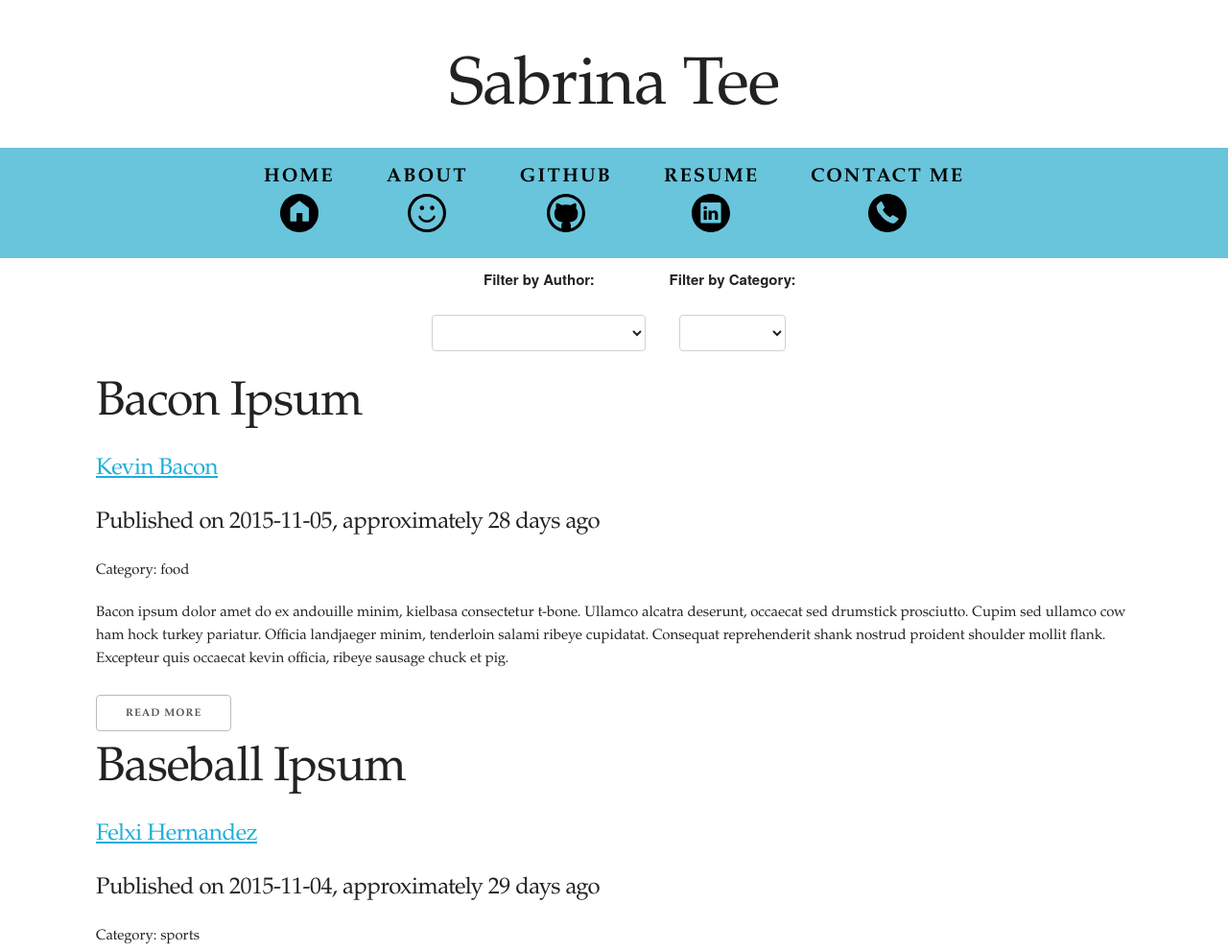
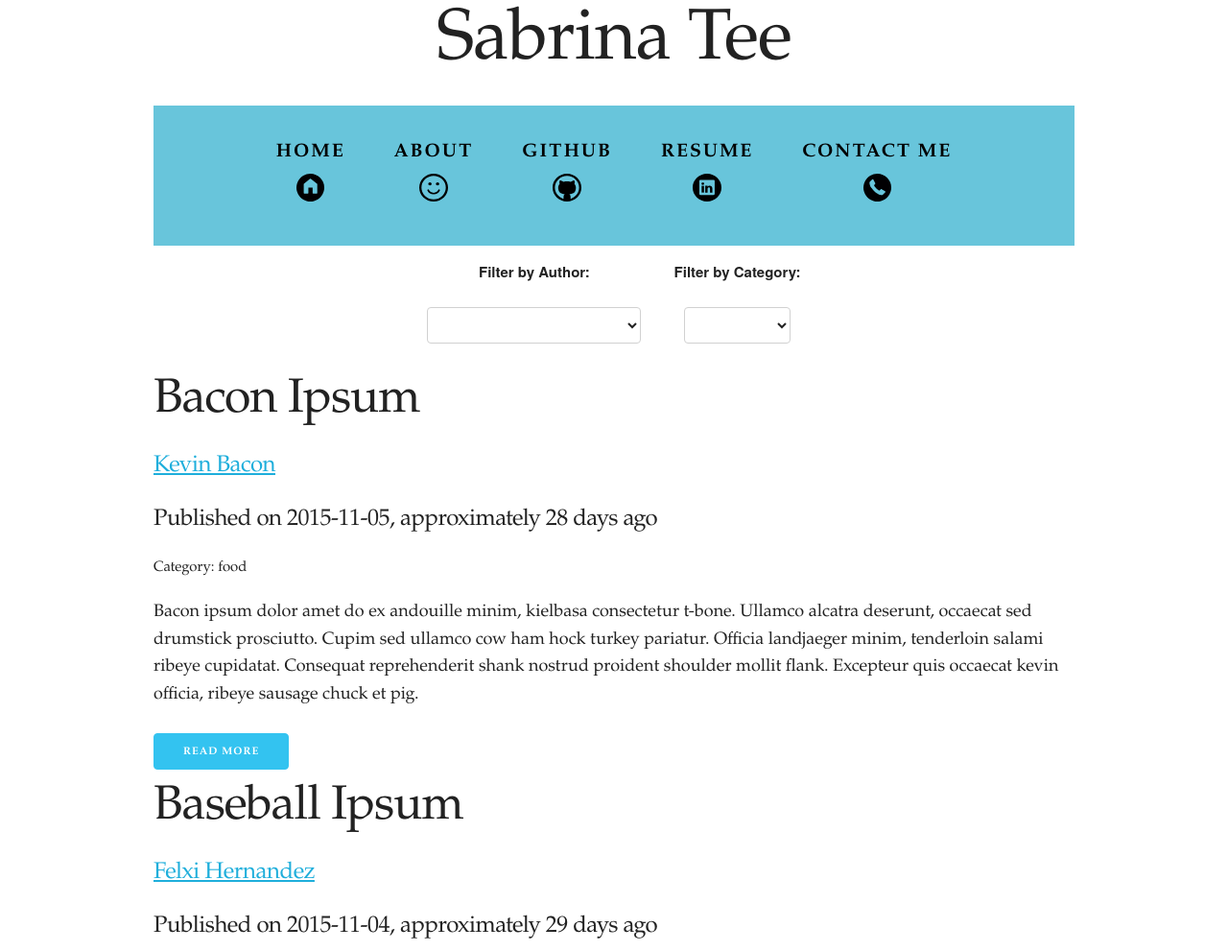
Before and after one commit to sabbyt/code-blog, a plain HTML site: page index.html in a window 1280 px wide. Shown: the top 991 px of the page at 96% size. Drawn offline with Linux system fonts and the light colour scheme.

Commit message:
Responsive wed design implemented

```diff
--- a/css/style.css
+++ b/css/style.css
@@ -11,21 +11,22 @@ header, body, h1, h2, h3, h4, h5, h6, p, a, ul, ol, li, {
 }
 
 header h1 {
-  margin-top: 50px;
   text-align: center;
   font-family: Garamond, Baskerville, serif;
-  font-size: 70px;
+  font-size: 5em;
 }
 
 article {
-  margin-left: 100px;
-  margin-right: 100px;
   font-family: Garamond, Baskerville, serif;
 }
 
+article p {
+  font-size: 1.2em;
+}
+
 p img {
-  min-width: 300px;
-  max-width: 300px  ;
+  min-width: 20%;
+  max-width: 100%;
   display: block;
   margin: 10px auto;
 }
@@ -36,14 +37,14 @@ p img {
 
 .form {
   display: inline-block;
-  padding: 10px;
+  padding: 1em;
   font-weight: bold;
   text-align: center;
 }
 
 .icon {
-  width:40px;
-  padding-top:5px;
+  width:1.5em;
+  padding-top:0.5em;
 }
 
 #about-me {
@@ -51,28 +52,27 @@ p img {
   text-align:center;
   background-color: #3F7CAC;
   color: #FFFFFF;
-  padding:10px;
+  padding:1em;
 }
 
 #footer {
   width: 100%;
   background-color: #3F7CAC;
-  min-height: 50px;
-  padding-top: 5px;
+  min-height: 2em;
+  padding-top: 0.5em;
 }
 
 #footer p {
   text-align: center;
   color: white;
-  padding: 10px;
+  padding: 1em;
   font-family: Garamond, Baskerville, serif;
-  font-size: 1.25pxem;
+  font-size: 1.25em;
 }
 
 #navbar {
-  width: auto;
   background: #68C5DB;
-  padding: 5px;
+  padding: 1em;
 }
 
 #navbar ul {
@@ -95,11 +95,11 @@ p img {
   color: #000000;
   text-decoration: none;
   display: block;
-  padding: 15px 25px;
+  padding: 1.2em 1.2em;
   font-family: Garamond, Baskerville, serif;
-  font-weight: 700;
+  font-weight: bold;
   text-transform: uppercase;
-  font-size: 20px;
+  font-size: 1.3em;
   letter-spacing: 0.1em;
   position: relative;
 }
--- a/index.html
+++ b/index.html
@@ -2,6 +2,7 @@
 <html>
 <head>
   <title>Sabrina's Blog</title>
+  <meta name="viewport" content="width=device-width, initial-scale=1.0">
   <link rel="stylesheet" type="text/css" href="css/normalize.css">
   <link rel="stylesheet" type="text/css" href="css/skeleton.css">
   <link rel="stylesheet" type="text/css" href="css/style.css">
@@ -10,7 +11,7 @@
 <body>
   <header>
     <h1>Sabrina Tee</h1>
-    <nav id="navbar">
+    <nav id="navbar" class="container">
       <ul>
         <li class="activePage"><a href="#"><span>HOME</span><br/><img class="icon" src="img/home5.svg"/></a></li>
         <li><a href="#" id="about-click"><span>ABOUT</span><br/><img class="icon" src="img/smiling36.svg"/></a></li>
@@ -22,7 +23,7 @@
   </header>
 
   <main>
-    <div class="center">
+    <div class="container center">
       <section class = "form">
         <form action="js/articles.js" id="authorFilter">Filter by Author:</form>
         <select name="authorList" form="authorList" id="selectAuthor">
@@ -38,23 +39,22 @@
       </section>
     </div>
 
-    <article id="blogPosts">
+    <article class="container" id="blogPosts">
       <h1 class="title"></h1>
       <a href="" class="authorUrl"><h5 class="author"></h5></a>
       <h5 class="publishedOn"></h5>
       <h6 class="category"></h6>
       <div class="parBod"></div>
-      <div class="read-more"><a href="#"><button name="button" class="readButt">Read more</button><a></div>
+      <div class="read-more"><a href="#"><button name="button" class="readButt button-primary">Read more</button><a></div>
     </article>
 
-    <article id="about-me">
+    <article id="about-me" class="container">
       <h4>About Me!</h4>
       <p>I love unicorns!</p>
     </article>
-
   </main>
 
-  <footer>
+  <footer class="container">
     <div id="footer">
       <p>Copyright 2015 Sabrina Tee</p>
     </div>
```
Lines whose indentation alone changed are shown as unchanged.
